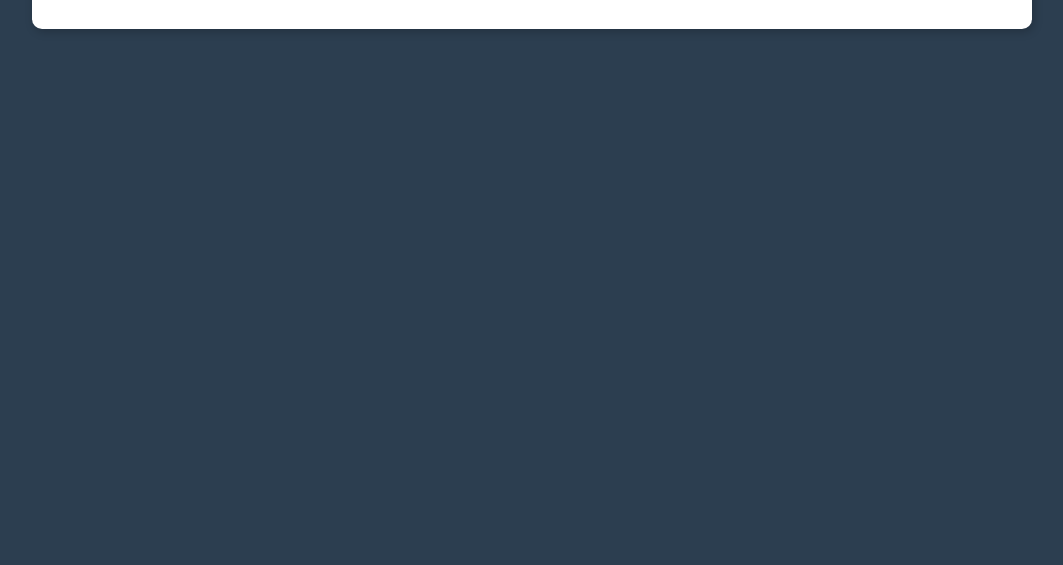
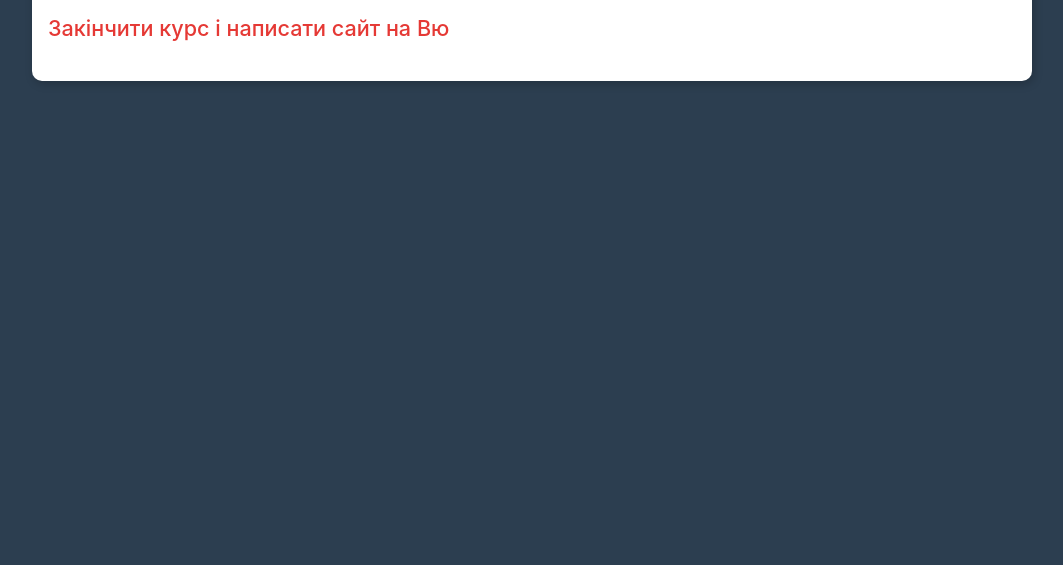
Before and after one commit to SergiiKov/Vue_test1, a plain HTML site: page index.html in a window 1280 px wide. Shown: the part 235-800 px from the top of the page, without its empty margins (108-1171 px from the left). Drawn offline with nearby package versions, Linux system fonts and the light colour scheme.

Commit message:
test vue

```diff
--- a/app.js
+++ b/app.js
@@ -4,7 +4,7 @@ const app = Vue.createApp({
             myTitle: 'Старт Vue',
             vueLinck: 'https://vuejs.org/',
             goalA: 'Закінчити курс і Вивчити Вю',
-            goalB: 'Закінчити курс і написати сайт на Вю'
+            goalB: '<h3>Закінчити курс і написати сайт на Вю</h3>'
         };
     },
     methods: {
--- a/index.html
+++ b/index.html
@@ -12,6 +12,7 @@
      <h1>{{ myTitle }}</h1>
      <p>{{  outputGoal() }} <a v-bind:href="vueLinck">About Vue</a></p>
      <h1>{{ goal() }}</h1>
+     <p v-html="goal()"></p>
    </div>
  </div>
     <script src="https://unpkg.com/vue@next"></script>
--- a/theme.css
+++ b/theme.css
@@ -57,6 +57,7 @@ h2 {
 
 h3 {
   font-size: 1.35rem;
+  color: #e53935;
 }
 
 .primary {
```
